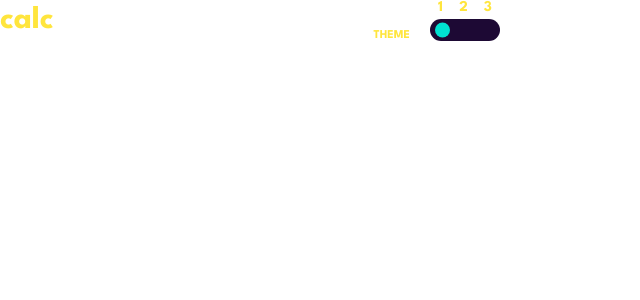
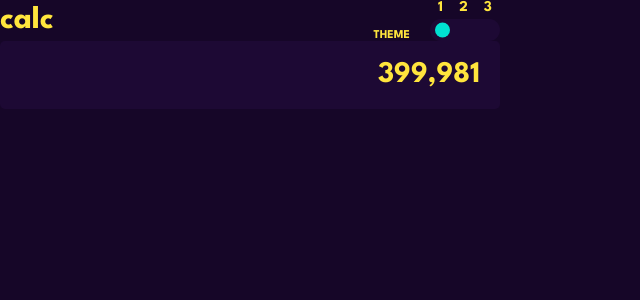
Before and after one commit to lucas-wendell/calculator, a React (Vite) app: page / in a window 1280 px wide. Shown: the top 300 px of the page, without its empty margins (0-640 px from the left). Built offline with nearby package versions, Linux system fonts and the light colour scheme.

Commit message:
STYLE: finishing viewer style

```diff
--- /dev/null
+++ b/src/components/Viewer/index.jsx
@@ -0,0 +1,11 @@
+import React from "react";
+import P from "prop-types";
+import * as Styled from "./styles";
+
+export const Viewer = ({ children }) => {
+	return <Styled.Container>{children}</Styled.Container>;
+};
+
+Viewer.propTypes = {
+	children: P.node.isRequired,
+};
--- /dev/null
+++ b/src/components/Viewer/styles.js
@@ -0,0 +1,13 @@
+import styled, { css } from "styled-components";
+
+export const Container = styled.div`
+	${({ theme }) => css`
+		padding: 2rem;
+		font-size: 3rem;
+		max-width: 50rem;
+		text-align: right;
+		border-radius: 0.5rem;
+		color: ${theme.textColors.primary};
+		background-color: ${theme.backgrounds.keypadBg};
+	`}
+`;
--- a/src/pages/App/index.jsx
+++ b/src/pages/App/index.jsx
@@ -5,11 +5,15 @@ import { Nav } from "../../components/Nav";
 import { GlobalStyles } from "../../styles/global-styles";
 
 import * as theme from "../../styles/theme";
-
+import { Viewer } from "../../components/Viewer";
+import * as Styled from "./styles";
 export const App = () => {
 	return (
 		<ThemeProvider theme={theme["purpleTheme"]}>
-			<Nav />
+			<Styled.Container>
+				<Nav />
+				<Viewer>399,981</Viewer>
+			</Styled.Container>
 			<GlobalStyles />
 		</ThemeProvider>
 	);
--- a/src/pages/App/styles.js
+++ b/src/pages/App/styles.js
@@ -0,0 +1,9 @@
+import styled, { css } from "styled-components";
+
+export const Container = styled.div`
+	${({ theme }) => css`
+		width: 100vw;
+		height: 100vh;
+		background-color: ${theme.backgrounds.mainBg};
+	`}
+`;
```
